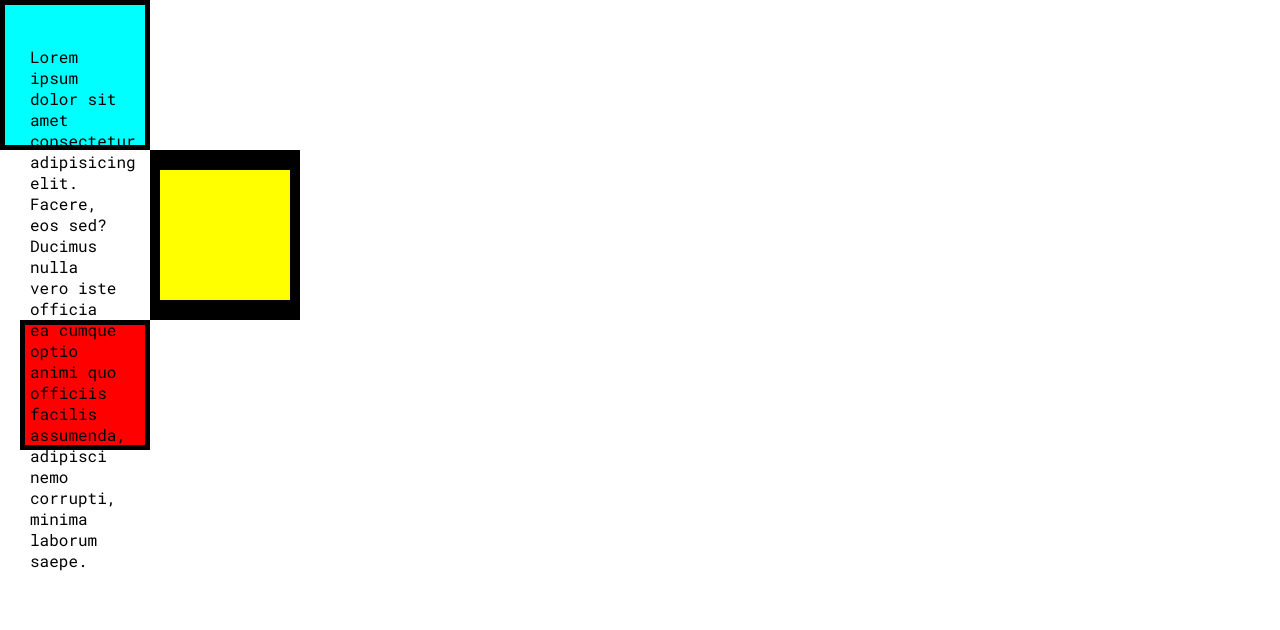
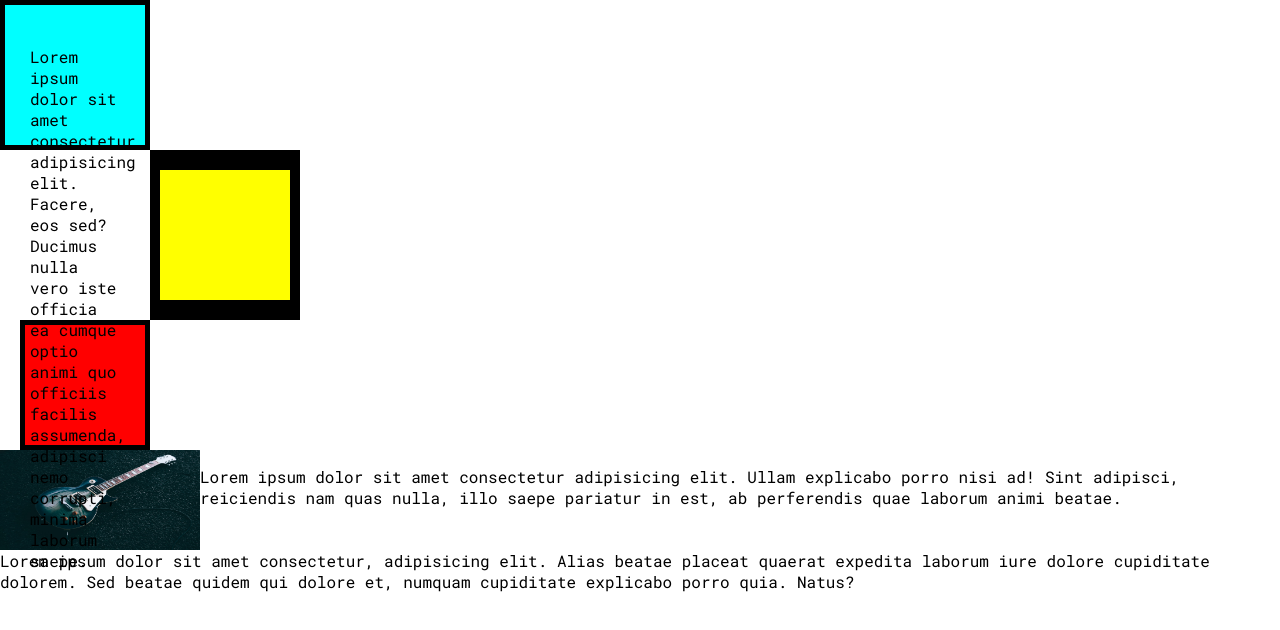
Before and after one commit to Ash-39284/week-5, a plain HTML site: page index.html in a window 1280 px wide. Drawn offline with Linux system fonts and the light colour scheme.

Commit message:
float text exercise

```diff
--- a/assets/css/style.css
+++ b/assets/css/style.css
@@ -43,3 +43,12 @@ body{
     background-color: red;
     margin-left: 20px;
 }
+
+img{
+    float: left;
+
+}
+
+footer{
+    clear: left;
+}
--- a/index.html
+++ b/index.html
@@ -27,5 +27,8 @@
     </div>
 
 
+    <img src="assets/images/guitar.avif" alt="picture of a blue guitar" height="100px" width="200px">
+    <p>Lorem ipsum dolor sit amet consectetur adipisicing elit. Ullam explicabo porro nisi ad! Sint adipisci, reiciendis nam quas nulla, illo saepe pariatur in est, ab perferendis quae laborum animi beatae.</p>
+    <footer>Lorem ipsum dolor sit amet consectetur, adipisicing elit. Alias beatae placeat quaerat expedita laborum iure dolore cupiditate dolorem. Sed beatae quidem qui dolore et, numquam cupiditate explicabo porro quia. Natus?</footer>
 </body>
 </html>
```
Also changed, not shown: assets/images/guitar.avif (added), 2 other files.
